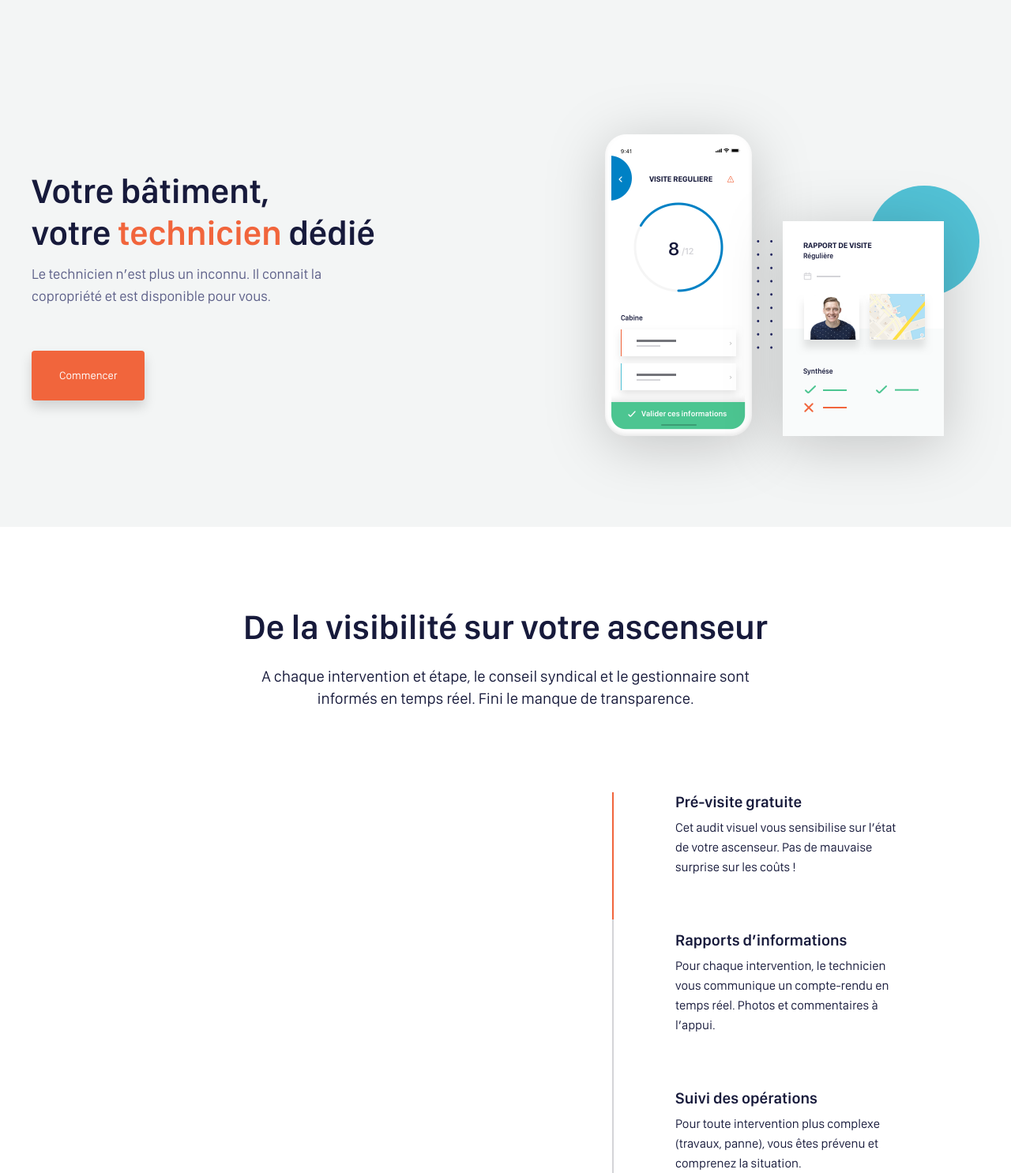
After one commit to leonardchalvet/Wemaintain, a PHP site: page /residentiel.html in a window 1280 px wide. The commit adds this page. Shown: the whole page at 79% size. Run offline with PHP 8.4, Linux system fonts and the light colour scheme.

Commit message:
Residentiel init

```diff
--- /dev/null
+++ b/residentiel.html
@@ -0,0 +1,103 @@
+<html>
+	<head>
+
+		<title>Résidentiel</title>
+
+		<meta name="description" content="" />
+
+		<meta http-equiv="content-type" content="text/html; charset=utf8" />
+
+		<meta name="viewport" content="width=device-width, initial-scale=1.0">
+
+		<link rel="stylesheet" type="text/css" href="style/residentiel.css">
+
+		<script type="text/javascript" src="js/jquery-3.3.1.min.js"></script>
+
+	</head>
+
+	<body>
+
+		<header id="header-desktop">
+
+		</header>
+
+		<main>
+
+			<section id="section-cover" class="container__anim">
+				<div class="wrapper">
+					<div class="container-text">
+						<h1 class="anim__slide anim__delayMedium_1">
+							Votre bâtiment,<br>votre <span>technicien</span> dédié
+						</h1>
+						<p class="anim__slide anim__delayMedium_2">
+							Le technicien n’est plus un inconnu. Il connait la copropriété et est disponible pour vous.
+						</p>
+						<a class="btn anim__slide anim__delayMedium_3">
+							<span class="btn-text">
+								Commencer
+							</span>
+						</a>
+					</div>
+					<div class="container-illu">
+						<img class="phone anim__slide anim__delayMedium_4" src="img/residentiel/cover/iPhone.png" alt="">
+						<img class="obj anim__slide anim__delayMedium_5" src="img/residentiel/cover/cercle-cover.svg" alt="">
+						<img class="screen anim__slide anim__delayMedium_6" src="img/residentiel/cover/Box-cover@2x.png" alt="">
+						<img class="dots anim__fade anim__delayMedium_7" src="img/residentiel/cover/dots.svg" alt="">
+					</div>
+				</div>
+			</section>
+
+			<section id="section-features">
+				<div class="wrapper">
+					<div class="container-text">
+						<h2>
+							De la visibilité sur votre ascenseur
+						</h2>
+						<p>
+							A chaque intervention et étape, le conseil syndical et le gestionnaire sont informés en temps réel. Fini le manque de transparence.
+						</p>
+					</div>
+					<div class="container-features">
+						<div class="container-el-illu">
+							<div class="li-el-illu">
+								<div class="el-illu">
+
+								</div>
+							</div>
+						</div>
+						<div class="container-el-desc">
+							<div class="container-bar">
+								<div class="bar"></div>
+							</div>
+							<div class="li-el-desc">
+								<div class="el-desc">
+									<h3>Pré-visite gratuite</h3>
+									<p>
+										Cet audit visuel vous sensibilise sur l’état de votre ascenseur. Pas de mauvaise surprise sur les coûts !
+									</p>
+								</div>
+								<div class="el-desc">
+									<h3>Rapports d’informations</h3>
+									<p>
+										Pour chaque intervention, le technicien vous communique un compte-rendu en temps réel. Photos et commentaires à l’appui.
+									</p>
+								</div>
+								<div class="el-desc">
+									<h3>Suivi des opérations</h3>
+									<p>
+										Pour toute intervention plus complexe (travaux, panne), vous êtes prévenu et comprenez la situation.
+									</p>
+								</div>
+							</div>
+						</div>
+					</div>
+				</div>
+			</section>
+
+		</main>
+
+		<footer></footer>
+
+		<script type="text/javascript" src="js/index.js"></script>
+	</body>
+</html>
--- /dev/null
+++ b/style/residentiel.scss
@@ -0,0 +1,159 @@
+@import 'common.scss';
+@import 'header.scss';
+
+/*=======================================
+=            PAGE RESIDENTIEL           =
+========================================*/
+
+
+#section-cover{
+	position: relative;
+	padding-top: 170px;
+	padding-bottom: 115px;
+	background-color: #F3F5F5;
+	.wrapper{
+		@include styleGrid1;
+		display: flex;
+		flex-flow: row wrap;
+		justify-content: space-between;
+		align-items: center;
+		.container-text{
+			width: 440px;
+			h1{
+				@include styleH1;
+				span{
+					color: $colorMain_4;
+				}
+			}
+			p{
+				@include styleParagraph3;
+				color: $colorMain_6;
+				margin-top: 12px;
+			}
+			.btn{
+				margin-top: 55px;
+				@include styleButton;
+			}
+		}
+		.container-illu{
+			position: relative;
+			width: 474px;
+			height: 382px;
+			.phone{
+				position: absolute;
+				top: 0px;
+				left: 0px;
+				height: 100%;
+				z-index: 1;
+				filter: drop-shadow(0px 11px 36px rgba(0,0,0,0.2));
+			}
+			.screen{
+				position: absolute;
+				height: 272px;
+				right: 45px;
+				bottom: 0px;
+				z-index: 1;
+				filter: drop-shadow(0px 11px 36px rgba(0,0,0,0.2));
+			}
+			.obj{
+				position: absolute;
+				width: 140px;
+				top: 65px;
+				right: 0px;
+			}
+			.dots{
+				position: absolute;
+				top: 35%;
+				right: 55%;
+			}
+		}
+	}
+}
+
+
+#section-features{
+	padding-top: 100px;
+	.wrapper{
+		@include styleGrid3;
+		.container-text{
+			text-align: center;
+			width: 680px;
+			margin: auto;
+			h2{
+				@include styleH1;
+			}
+			p{
+				margin-top: 22px;
+				@include styleParagraph2;
+			}
+		}
+		.container-features{
+			margin-top: 105px;
+			display: flex;
+			flex-flow: row wrap;
+			align-items: center;
+			justify-content: space-between;
+
+			.container-el-illu{
+				width: 550px;
+				height: 475px;
+				position: relative;
+			}
+			.container-el-desc{
+				width: 365px;
+				position: relative;
+				padding-left: 80px;
+				.container-bar{
+					position: absolute;
+					left: 0px;
+					top: 0px;
+					width: 2px;
+					height: 100%;
+					background-color: #D4D4D8;
+					.bar{
+						position: absolute;
+						left: 0px;
+						top: 0px;
+						height: calc(100% / 3);
+						width: 100%;
+						background-color: $colorMain_4;
+						transition: all 0.25s ease;
+						&.active-1{
+							transform: translateY(0%);
+						}
+						&.active-2{
+							transform: translateY(100%);
+						}
+						&.active-3{
+							transform: translateY(200%);
+						}
+					}
+				}
+				.li-el-desc{
+					position: relative;
+					.el-desc{
+						cursor: pointer;
+						margin-bottom: 68px;
+						&:last-child{
+							margin-bottom:0px;
+						}
+						h3{
+							@include styleH3;
+						}
+						p{
+							margin-top: 8px;
+							@include styleParagraph4;
+						}
+					}
+				}
+			}
+		}
+	}
+}
+
+
+/*===========================================
+=            END PAGE RESIDENTIEL           =
+============================================*/
+
+@import 'footer.scss';
```
Also changed, not shown: index.php (+7 -7 lines), style/home.scss (+3 -5 lines), img/residentiel/cover/Box-cover@2x.png (added), img/residentiel/cover/cercle-cover.svg (added), img/residentiel/cover/dots.svg (added), img/residentiel/cover/iPhone.png (added), style/home.css, style/residentiel.css (added), 1 other file.
